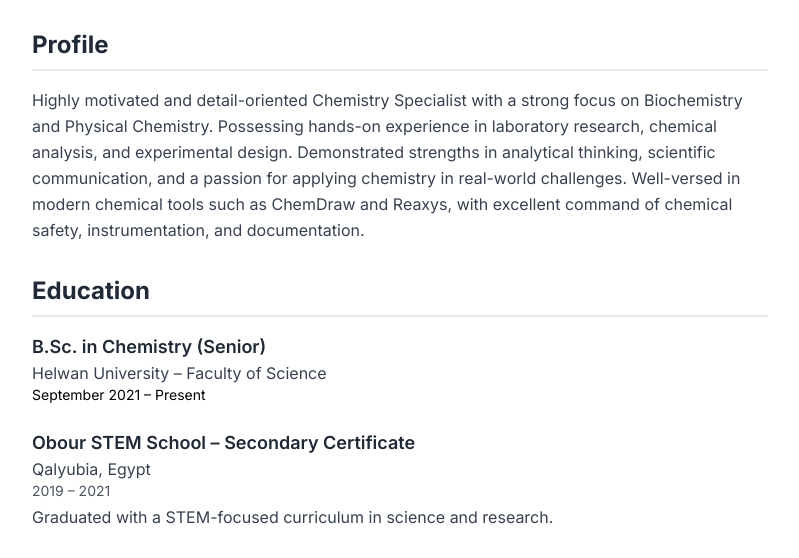
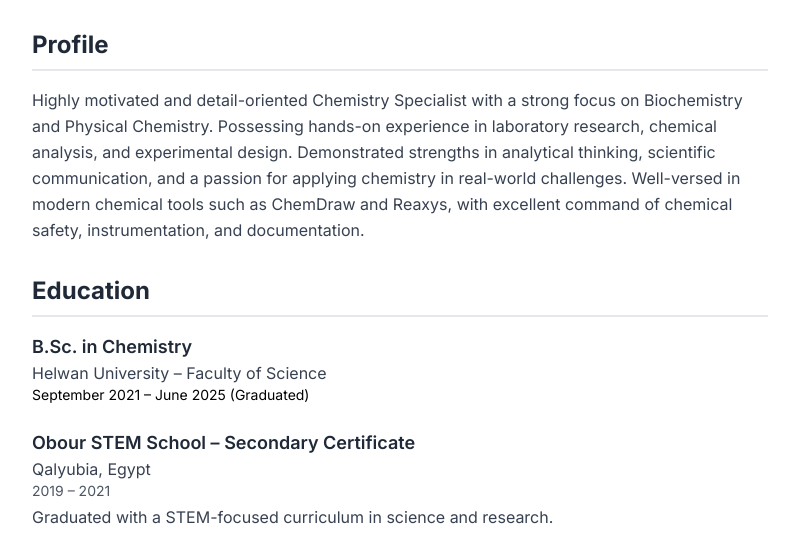
Before and after one commit to Flex0047/CV, a plain HTML site: page index.html in a window 1280 px wide. Shown: the part 215-773 px from the top of the page, without its empty margins (240-1039 px from the left). Drawn offline with nearby package versions, Linux system fonts and the light colour scheme.

Commit message:
second edit

```diff
--- a/index.html
+++ b/index.html
@@ -88,9 +88,9 @@
         <section class="mb-8">
             <h2 class="text-2xl font-bold text-gray-800 mb-4">Education</h2>
             <div class="section-content">
-                <h3 class="text-lg font-semibold text-gray-800">B.Sc. in Chemistry (Senior)</h3>
+                <h3 class="text-lg font-semibold text-gray-800">B.Sc. in Chemistry</h3>
                 <p class="text-gray-700">Helwan University – Faculty of Science</p>
-                <p class="text-600 text-sm">September 2021 – Present</p>
+                <p class="text-600 text-sm">September 2021 – June 2025 (Graduated)</p>
             </div>
             <div class="section-content">
                 <h3 class="text-lg font-semibold text-gray-800">Obour STEM School – Secondary Certificate</h3>
```
